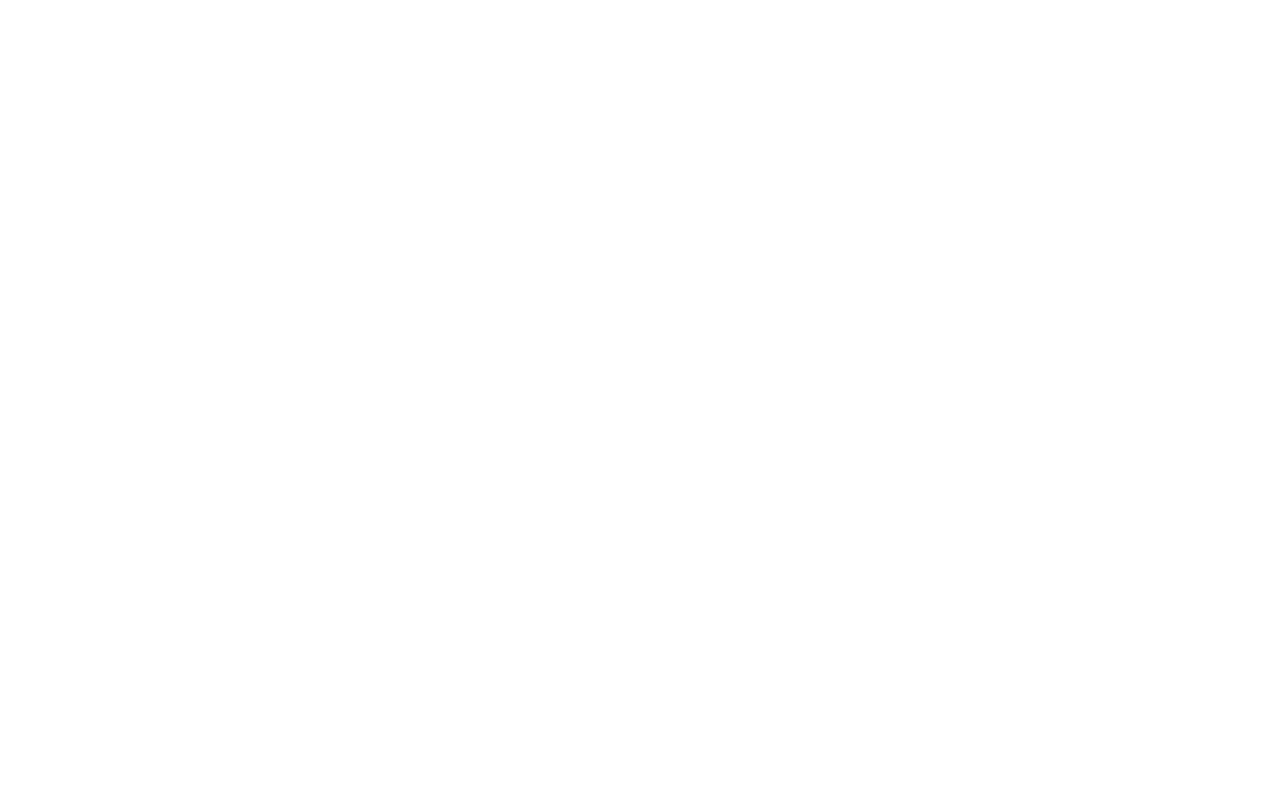
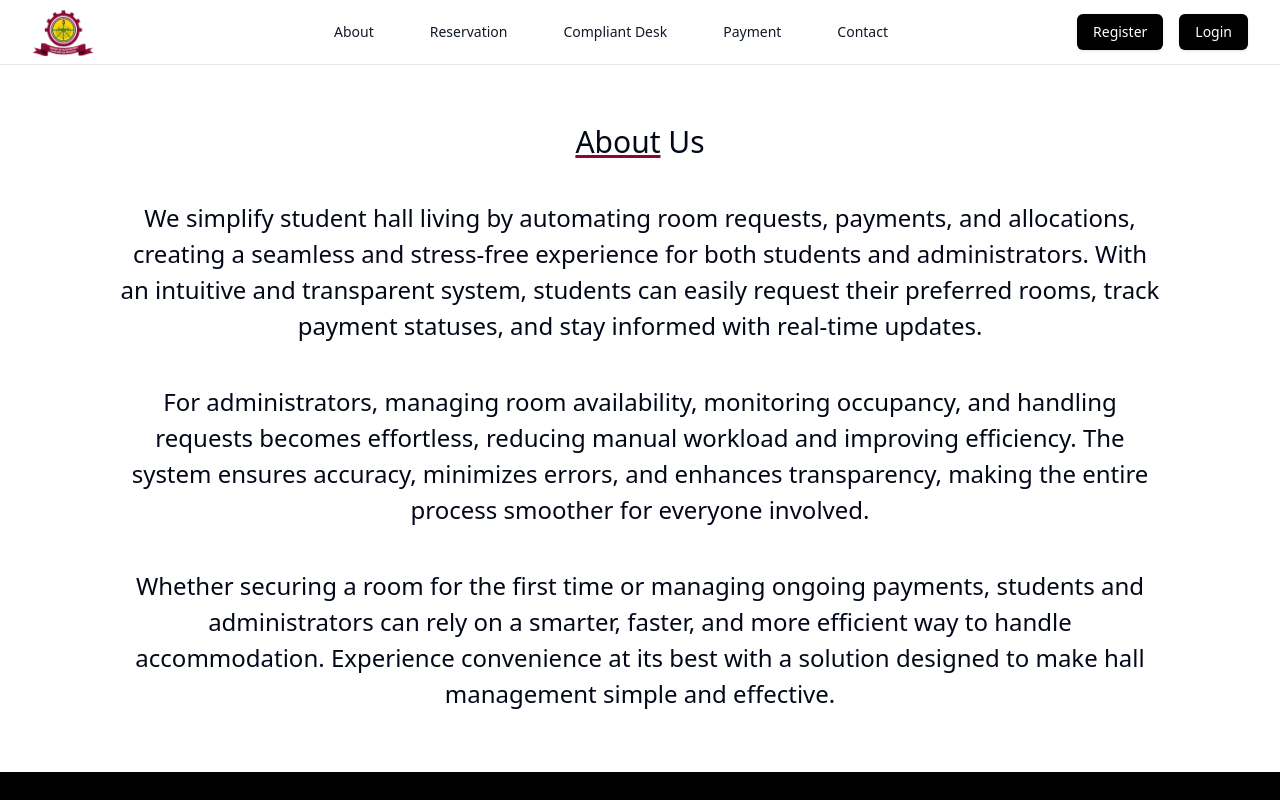
Before and after one commit to samuelfreeman/HallApplicationSystem-Client, a React (Vite) app: page /about in a window 1280 px wide. Before the commit this address had no page. Shown: the top 800 px of the page. Built offline with nearby package versions, Linux system fonts and the light colour scheme.

Commit message:
about page

```diff
--- a/src/App.tsx
+++ b/src/App.tsx
@@ -17,6 +17,7 @@
 import Payment_Confirmation from './component/Payment_Confirmation/Payment_Confirmation'
 import Complaint from './component/Complaint/Complaint'
 import Contact from './component/Contact/Contact'
+import About from './Pages/About'
 
 
 const App: React.FC = () => {
@@ -40,6 +41,7 @@
         <Route path='/paymentConfirm' element={<Payment_Confirmation/>}/>
         <Route path='/complaint' element={<Complaint/>}/>
         <Route path='/contact' element={<Contact/>}/>
+        <Route path='/about' element={<About/>}/>
       </Routes>
     </BrowserRouter>
   )
--- /dev/null
+++ b/src/Pages/About.tsx
@@ -0,0 +1,14 @@
+import Footer from "@/component/Footer";
+import AboutUS from "@/component/Home_components/AboutUs";
+import Navbar from "@/component/Navbar";
+
+
+export default function About(){
+  return(
+    <>
+    <Navbar/>
+    <AboutUS/>
+    <Footer/>
+    </>
+  )
+}
--- a/src/component/Home_components/AboutUs.tsx
+++ b/src/component/Home_components/AboutUs.tsx
@@ -2,7 +2,7 @@
 
 export default function AboutUS(){
   return(
-    <section className="flex items-center justify-center py-10 md:px-[7.5rem] px-5">
+    <section className="flex items-center justify-center py-10 md:px-[7.5rem] px-5 mt-16">
       <div>
       <h1 className="text-3xl font-medium text-center py-5"><span className="underline decoration-[#900633] underline-offset-7">About</span> Us</h1>
       <p className="text-[18px] md:text-[24px] text-center py-5">We simplify student hall living by automating room requests, payments, and allocations, creating a seamless and stress-free experience for both students and administrators. With an intuitive and transparent system, students can easily request their preferred rooms, track payment statuses, and stay informed with real-time updates.</p>
--- a/src/component/Navbar.tsx
+++ b/src/component/Navbar.tsx
@@ -45,9 +45,9 @@
             </div>
             {/* Desktop Navigation */}
             <div className="hidden md:ml-6 md:flex md:space-x-8 md:p-5 md:justify-end md:w-[800px]">
-              <a href="#about" className="text-gray-900 hover:text-gray-700 px-3 py-2 rounded-md text-sm font-medium">
+              <NavLink to="/about" className="text-gray-900 hover:text-gray-700 px-3 py-2 rounded-md text-sm font-medium">
                 About
-              </a>
+              </NavLink>
               <NavLink to="/reservation" className="text-gray-900 hover:text-gray-700 px-3 py-2 rounded-md text-sm font-medium">
                 Reservation
               </NavLink>
```
